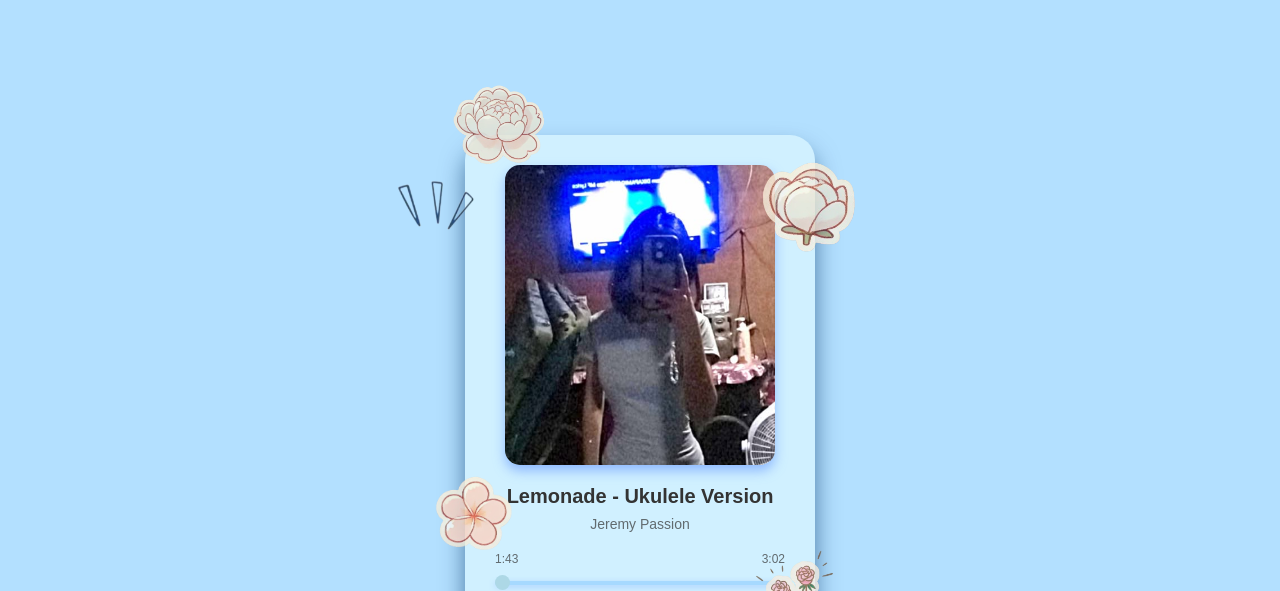
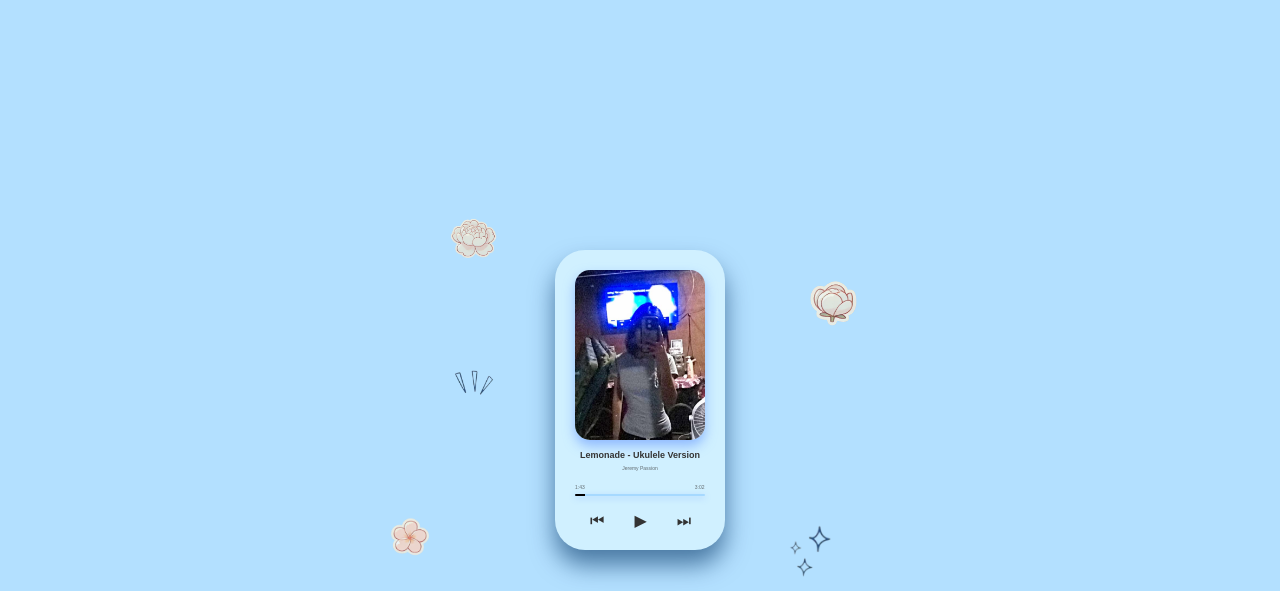
Before and after one commit to sambanares/mp_loveks, a plain HTML site: page formybb/formybb.html in a window 1280 px wide. Shown: the top 591 px of the page. Drawn offline with Linux system fonts and the light colour scheme.

Commit message:
Update formybb.html

```diff
--- a/formybb/formybb.html
+++ b/formybb/formybb.html
@@ -24,70 +24,88 @@
     background-size: 100px; /* Adjust size as needed */
         }
         .player {
-            width: 350px;
-            height: 530px;
+            width: 170px;
+            height: 300px;
             background: #d0f0ff;
-            padding: 30px;
-            border-radius: 25px;
+            padding: 20px;
+            border-radius: 30px;
             text-align: center;
             color: #333;
             box-shadow: 0 15px 25px rgba(0, 50, 100, 0.6);
             position: relative;
         }
         .cover {
-            width: 270px;
-            height: 300px;
-            border-radius: 15px;
-            background: url('love.jpg') no-repeat center/cover;
-            margin: 0 auto 20px;
-            box-shadow: 0 6px 12px rgba(100, 150, 255, 0.6);
+            width: 130px; /* Increased width */
+    height: 170px;
+    border-radius: 15px;
+    background: url('love.jpg') no-repeat center center;
+    background-size: cover;
+    position: absolute; /* Allows precise positioning */
+    left: 50%;
+    transform: translateX(-50%); /* Keeps it centered while expanding */
+    box-shadow: 0 6px 12px rgba(100, 150, 255, 0.6);
         }
         .title {
-            font-size: 20px;
+            font-size: 9px;
             font-weight: bold;
-            margin-bottom: 8px;
+            position: absolute;
+            width: 100%;
+            text-align: center;
+            top: 200px;
+            left: 0px;
+
         }
         .artist {
-            font-size: 14px;
+            font-size: 5px;
             opacity: 0.7;
-            margin-bottom: 20px;
+            position: relative;
+            margin-bottom: 100px;
+            bottom: -195px;
         }
         .progress-container {
             width: 100%;
-            height: 4px;
+            height: 2px;
             background: #a6d9ff;
             border-radius: 5px;
             cursor: pointer;
-            margin: 15px 0;
+            margin-top: 20px;
             position: relative;
             box-shadow: 0 2px 6px rgba(100, 150, 255, 0.4);
+            overflow: hidden;
+            top: 118px;
         }
         .progress {
+            bottom: 100px;
             width: 0%;
-            height: 4px;
+            height: 100%;
             background: #64a0ff;
             border-radius: 5px;
-            transition: width 0.5s linear;
+            transition: width 0.1s linear;
         }
         .time-container {
+            position: absolute;
+            bottom: 60px;
             display: flex;
             justify-content: space-between;
-            font-size: 12px;
+            font-size: 5px;
             opacity: 0.7;
-            margin-bottom: 15px;
+            gap: 110px;
         }
         .controls {
+            position: absolute;
             display: flex;
             justify-content: center;
             align-items: center;
             gap: 30px;
-            margin-top: 20px;
+            bottom: 20px;
+            left: 35px;
+
         }
         button {
             background: none;
             border: none;
             color: #333;
-            font-size: 27px;
+            font-size: 16px;
             cursor: pointer;
             transition: transform 0.2s;
         }
@@ -97,7 +115,7 @@
         .heart {
             position: absolute;
             color: red;
-            font-size: 20px;
+            font-size: 30px;
             animation: float 5s infinite ease-in-out;
         }
         @keyframes float {
@@ -107,32 +125,33 @@
         }
         .progress-heart {
             position: absolute;
-    width: 15px;
-    height: 15px;
-    background-color: lightblue;
+    width: 10px;
+    height: 10px;
+    background-color: rgb(0, 0, 0);
     border-radius: 50%;
-    top: -6px; /* Adjust based on your progress bar */
+    top: 50%;
+    transform: translateY(-50%);
+    left: 0%;
     transition: left 0.1s linear;
 }
 .flower {
     position: absolute;
-    width: 100px; /* Adjust size as needed */
+    width: 50px; /* Adjust size as needed */
     height: auto;
     opacity: 0.8;
 }
 .elements {
     position: absolute;
-    width: 100px; /* Adjust size as needed */
+    width: 50px; /* Adjust size as needed */
     height: auto;
     opacity: 0.8;
 }
-
-.flower1 { top: 10%; left: 35%; }
-.flower2 { top: 20%; right: 33%; }
-.flower3 { bottom: 30%; left: 33%; }
-.flower5 { bottom: 20%; right: 34%; }
-.flower6 { bottom: 10%; right: 30%; }
-.element1 { top: 20%; left: 30%; }
+.flower1 { top: 27%; left: 35%; }
+.flower2 { top: 35%; right: 33%; }
+.flower3 { bottom: 30%; left: 30%; }
+.flower5 { bottom: 20%; right: 30%; }
+.flower6 { bottom: 27%; right: 35%; }
+.element1 { top: 45%; left: 35%; }
     </style>
 </head>
 <body>
```
